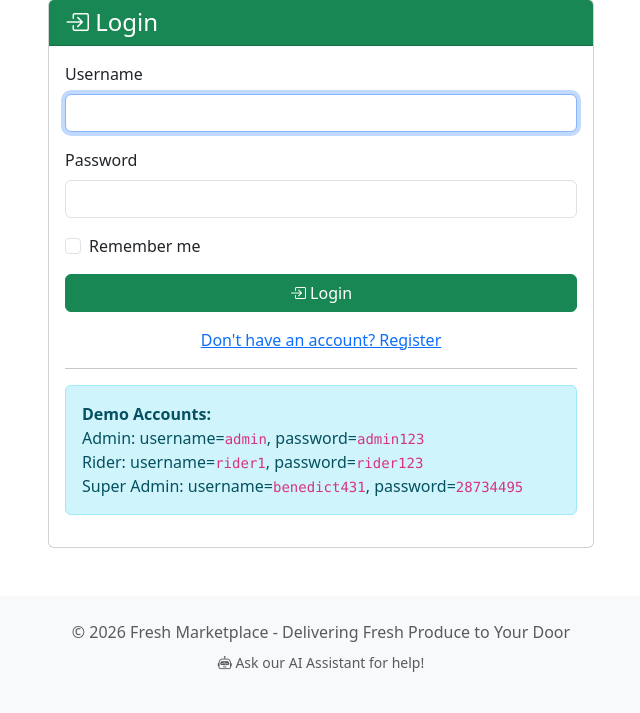
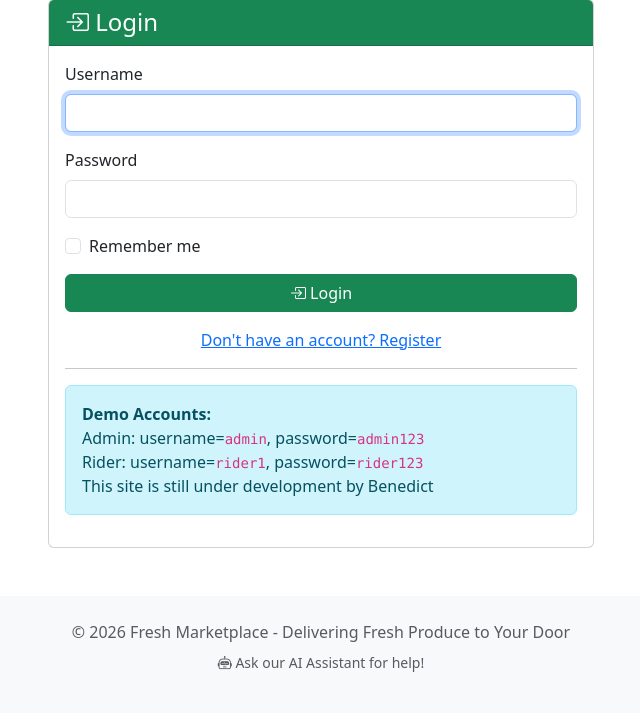
Before and after one commit to evansochadeka/FreshMarketplace, a Flask app: page /login in a window 1280 px wide. Shown: the part 87-800 px from the top of the page, without its empty margins (319-959 px from the left). Run offline with Flask 3, Linux system fonts and the light colour scheme.

Commit message:
Update login.html

```diff
--- a/templates/login.html
+++ b/templates/login.html
@@ -38,7 +38,7 @@
                     <strong>Demo Accounts:</strong><br>
                     Admin: username=<code>admin</code>, password=<code>admin123</code><br>
                     Rider: username=<code>rider1</code>, password=<code>rider123</code><br>
-                    Super Admin: username=<code>benedict431</code>, password=<code>28734495</code>
+                    This site is still under development by Benedict
                 </div>
             </div>
         </div>
```
